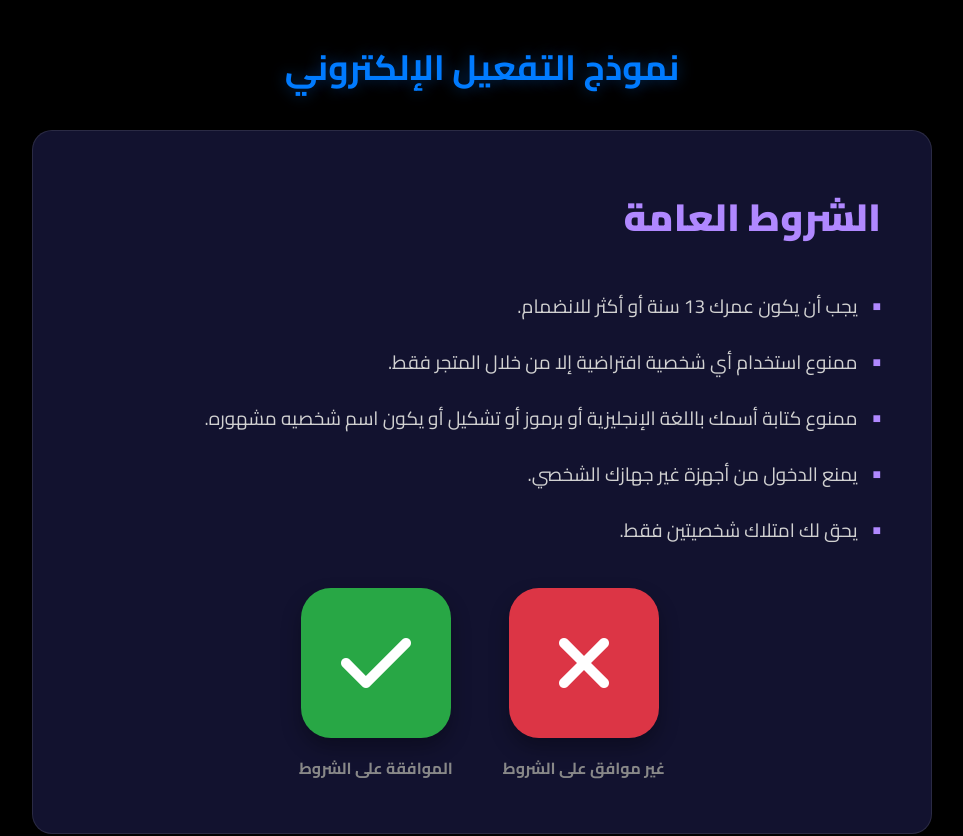
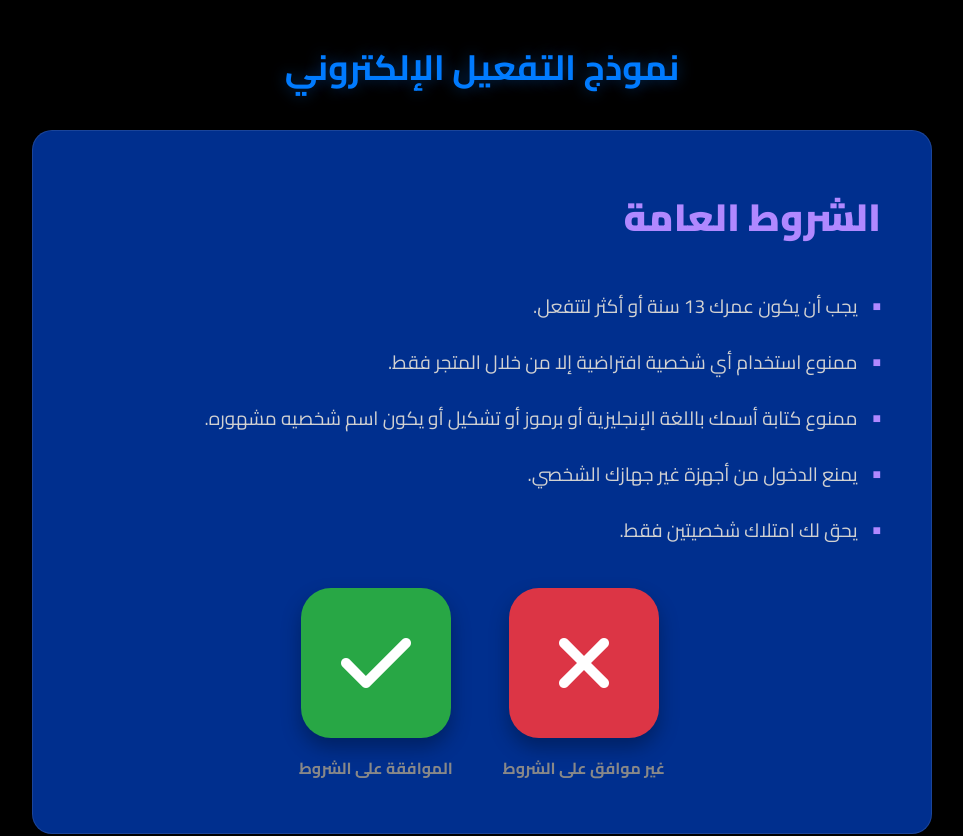
Before and after one commit to Riotside99/Riot-Side, a plain HTML site: page index.html in a window 1280 px wide. Shown: the part 3560-4396 px from the top of the page, without its empty margins (158-1121 px from the left). Drawn offline with Linux system fonts and the light colour scheme.

Commit message:
Update index.html

```diff
--- a/index.html
+++ b/index.html
@@ -14,7 +14,8 @@
             --white: #ffffff;
             --error-red: #ff4444;
             --success-green: #28a745;
-            --dark-section: rgba(20, 20, 50, 0.95);
+            /* تم تغيير لون المربع هنا إلى الأزرق */
+            --dark-section: rgba(0, 50, 150, 0.95);
             --purple-accent: #b088ff;
         }
 
@@ -211,7 +212,7 @@
         <div class="terms-card" id="terms-box">
             <h1 class="terms-header">الشروط العامة</h1>
             <ul class="terms-list">
-                <li>يجب أن يكون عمرك 13 سنة أو أكثر للانضمام.</li>
+                <li>يجب أن يكون عمرك 13 سنة أو أكثر لتتفعل.</li>
                 <li>ممنوع استخدام أي شخصية افتراضية إلا من خلال المتجر فقط.</li>
                 <li>ممنوع كتابة أسمك باللغة الإنجليزية أو برموز أو تشكيل أو يكون اسم شخصيه مشهوره.</li>
                 <li>يمنع الدخول من أجهزة غير جهازك الشخصي.</li>
@@ -280,7 +281,7 @@
             }
 
             if (parseInt(data.realAge) < 13) {
-                alert('نعتذر، يجب أن يكون العمر 13 سنة أو أكثر للانضمام للسيرفر.');
+                alert('نعتذر، يجب أن يكون العمر 13 سنة أو أكثر لتتفعل.');
                 return;
             }
 
```
